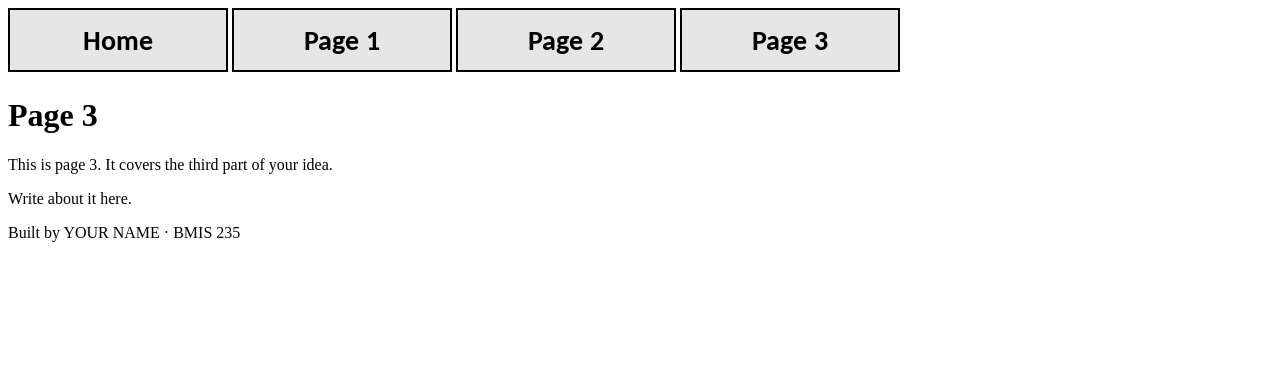
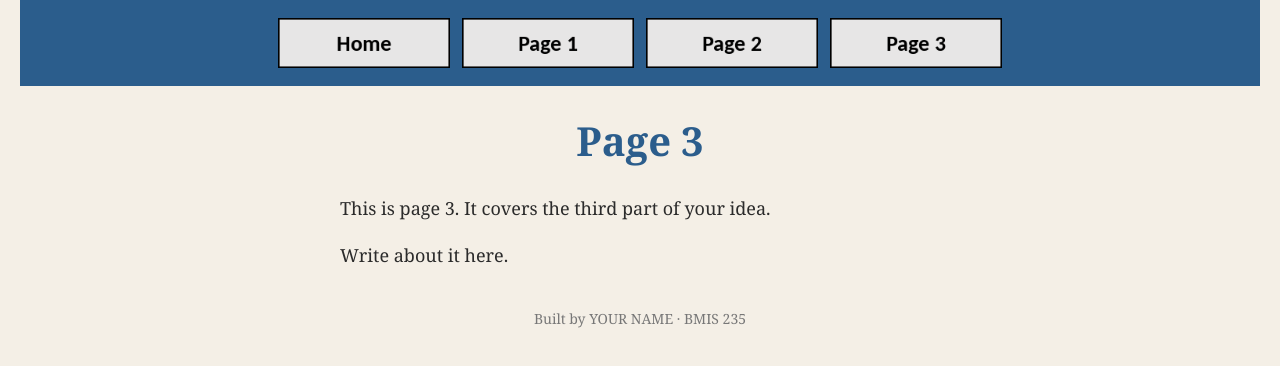
Before and after one commit to ZchWlsn/bmis235-html-3, a plain HTML site: page page3.html in a window 1280 px wide. Drawn offline with Linux system fonts and the light colour scheme.

Commit message:
Update page3.html

```diff
--- a/page3.html
+++ b/page3.html
@@ -9,6 +9,8 @@
 <meta charset="utf-8">
 <meta name="author" content="YOUR NAME">
 <title>Page 3</title>
+  <link rel="stylesheet" href="styles.css">
+  <!--Connects to the style sheet-->
 </head>
 <body>
 
```
